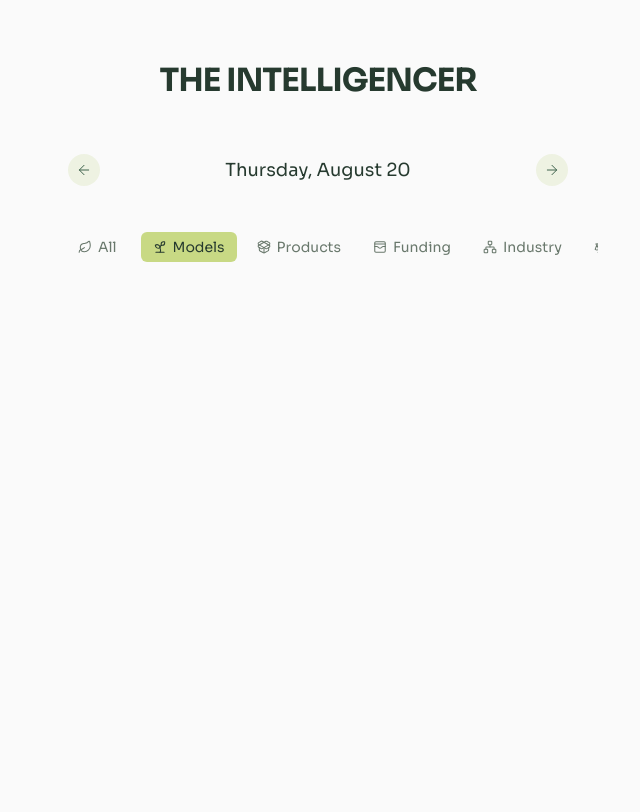
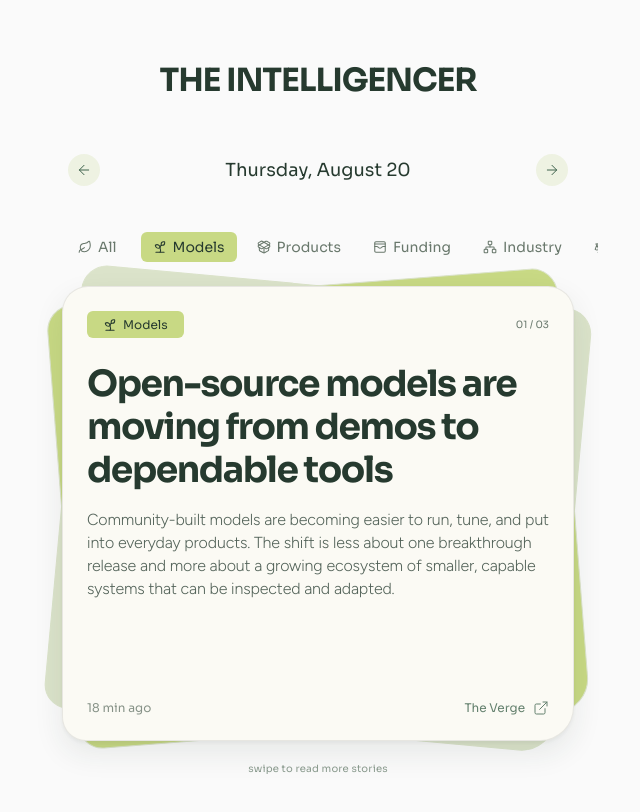
Before and after one commit to priyamwada15/the-intelligencer, a Next.js app: page / in a window 1280 px wide. Shown: the top 812 px of the page, without its empty margins (322-962 px from the left). Built offline with nearby package versions, Linux system fonts and the light colour scheme.

Commit message:
feat: add static StoryCard with stacked card decoration

```diff
--- a/app/page.tsx
+++ b/app/page.tsx
@@ -1,6 +1,8 @@
 import { Header } from "@/components/Header";
 import { EditionDateBar } from "@/components/EditionDateBar";
 import { FilterChips } from "@/components/FilterChips";
+import { StoryCard } from "@/components/StoryCard";
+import { placeholderArticle } from "@/data/placeholder-article";
 
 export default function Home() {
   return (
@@ -8,6 +10,10 @@ export default function Home() {
       <Header />
       <EditionDateBar date="Thursday, August 20" />
       <FilterChips activeCategory="MODELS" />
+      <StoryCard article={placeholderArticle} index={0} total={3} />
+      <p className="pt-5 text-center text-[10px] tracking-[0.2px] text-green-300">
+        swipe to read more stories
+      </p>
     </main>
   );
 }
--- /dev/null
+++ b/components/StoryCard.tsx
@@ -0,0 +1,68 @@
+import { ExternalLink } from "lucide-react";
+import { CATEGORIES } from "@/lib/categories";
+import type { Article } from "@/data/placeholder-article";
+
+const CARD_RADIUS = "rounded-[26px_26px_34px_24px]";
+
+export function StoryCard({
+  article,
+  index,
+  total,
+}: {
+  article: Article;
+  index: number;
+  total: number;
+}) {
+  const category = CATEGORIES.find((c) => c.id === article.category);
+  const Icon = category?.icon;
+
+  return (
+    <div className="relative isolate min-h-[455px] px-6">
+      {/* Two static rotated cards behind the main card, matching Figma's "Other" layers */}
+      <div
+        aria-hidden="true"
+        className={`absolute inset-x-6 top-0 h-[445px] rotate-[5.3deg] border-[0.8px] border-border-subtle bg-accent-subtle ${CARD_RADIUS}`}
+      />
+      <div
+        aria-hidden="true"
+        className={`absolute inset-x-6 top-0 h-[445px] -rotate-[4.5deg] border-[0.8px] border-border-subtle bg-accent ${CARD_RADIUS}`}
+      />
+
+      <article
+        className={`relative z-[2] flex min-h-[455px] flex-col gap-6 border-[0.8px] border-border-black bg-surface-card p-6 shadow-[0px_12px_30px_rgba(38,58,47,0.09),0px_2px_4px_rgba(38,58,47,0.05)] ${CARD_RADIUS}`}
+      >
+        <div className="flex items-center justify-between">
+          <span className="flex h-[27px] items-center gap-1.5 rounded-md bg-accent px-4 text-xs text-text-primary">
+            {Icon ? <Icon className="h-3.5 w-3.5" strokeWidth={1.8} /> : null}
+            {category?.label ?? article.category}
+          </span>
+          <span className="text-[10px] text-text-secondary">
+            {String(index + 1).padStart(2, "0")} / {String(total).padStart(2, "0")}
+          </span>
+        </div>
+
+        <div className="flex flex-col gap-4">
+          <h2 className="text-4xl font-bold leading-[1.2] tracking-[-1.44px] text-text-primary">
+            {article.headline}
+          </h2>
+          <p className="font-figtree text-base font-light leading-[1.45] tracking-[-0.13px] text-text-body">
+            {article.summary}
+          </p>
+        </div>
+
+        <footer className="mt-auto flex items-end justify-between gap-4 opacity-80">
+          <span className="text-xs text-text-secondary">{article.timestamp}</span>
+          <a
+            href={article.url}
+            target="_blank"
+            rel="noreferrer"
+            className="flex items-center gap-2 text-xs text-text-accent"
+          >
+            {article.source}
+            <ExternalLink className="h-4 w-4" strokeWidth={1.5} />
+          </a>
+        </footer>
+      </article>
+    </div>
+  );
+}
```
